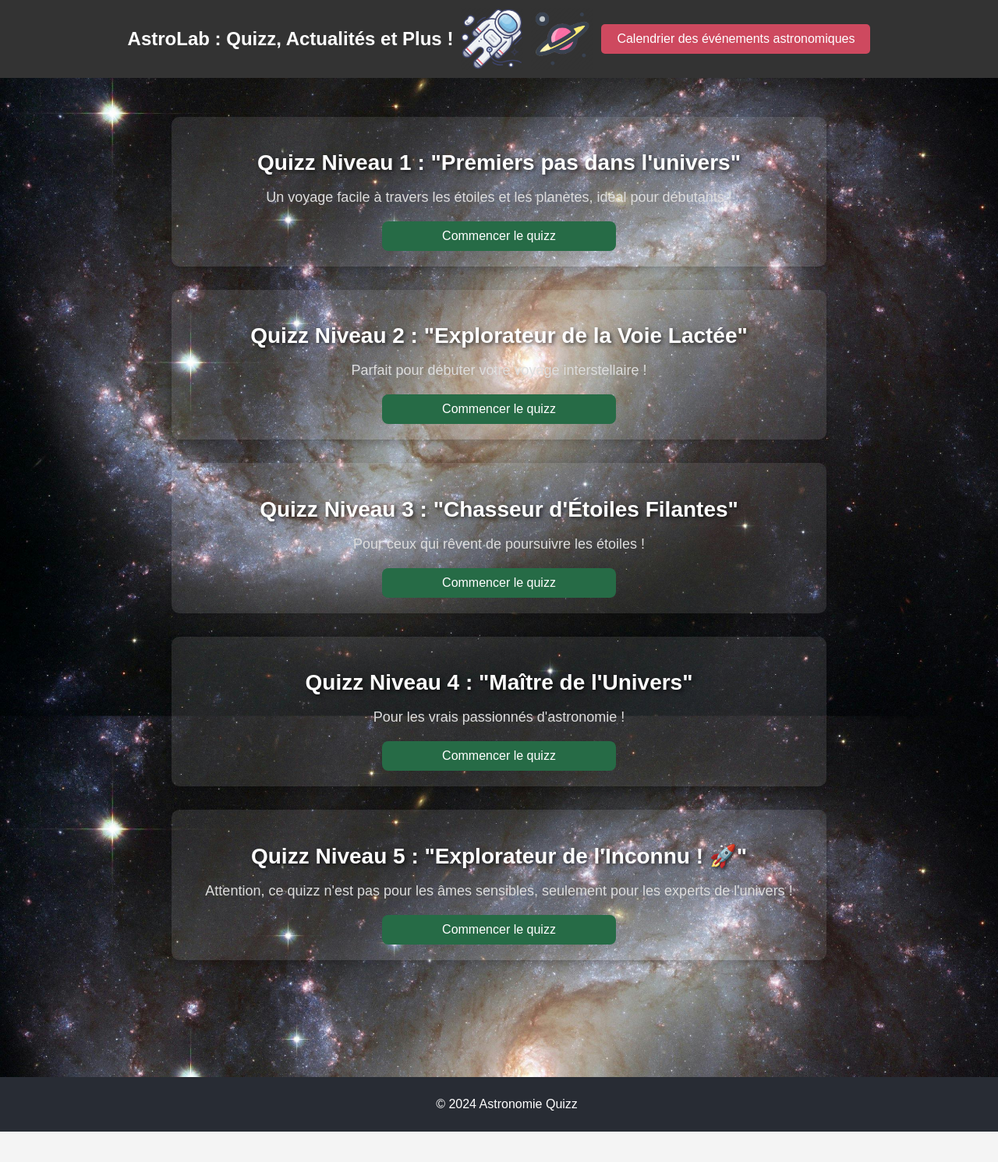
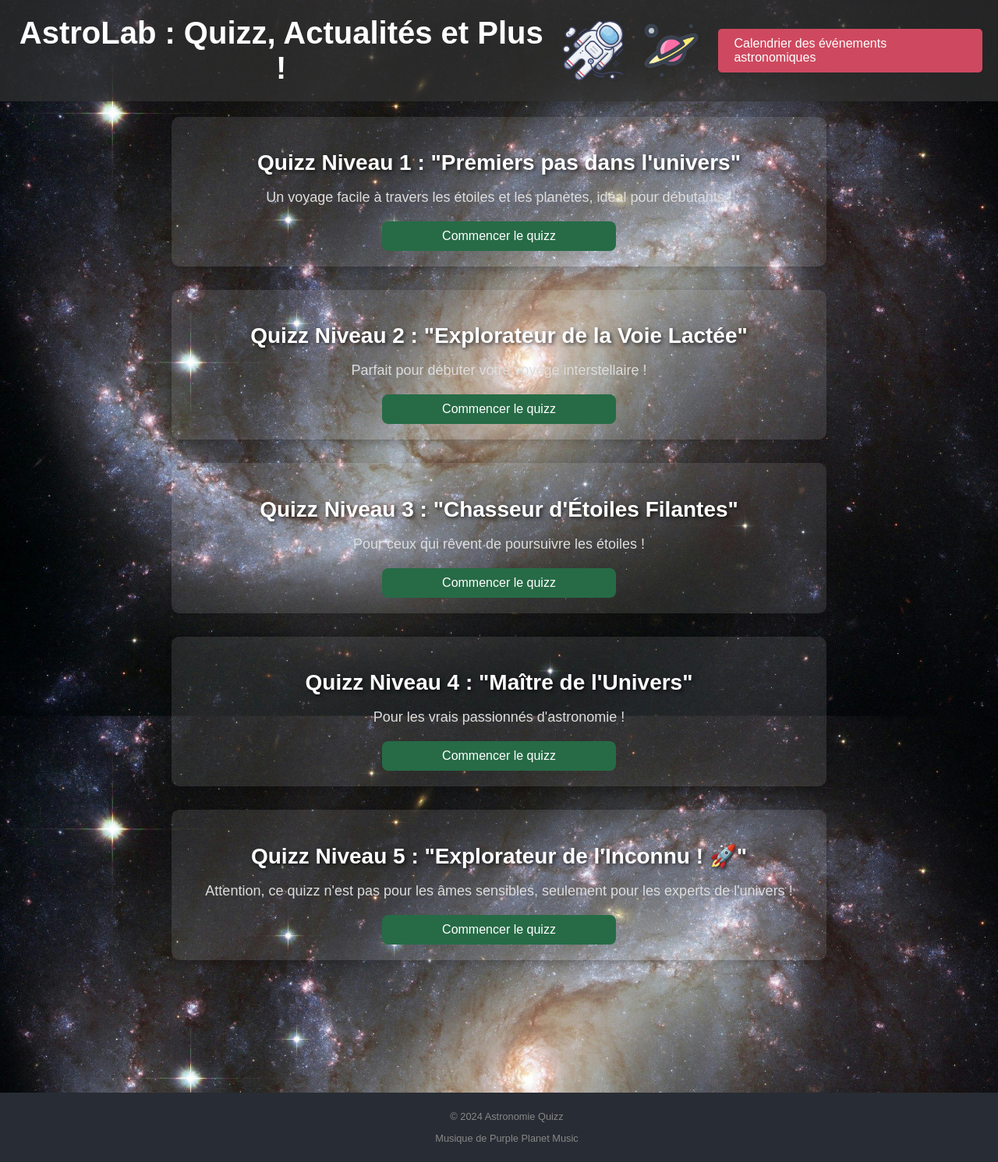
Before and after one commit to caroline-lte/ma-page-astronomie, a website: page index.html in a window 1280 px wide. Shown: the whole page at 78% size. Before the commit the page ends 1452 px from the top, so only its background shows below. Drawn offline with Linux system fonts and the light colour scheme.

Commit message:
ajout musique de fond

```diff
--- a/calendrier.css
+++ b/calendrier.css
@@ -103,3 +103,18 @@ footer {
     position: static;
     width: 100%;
 }
+footer p {
+    font-size: 0.8rem;  /* Taille plus petite */
+    color: #888;        /* Couleur grise discrète */
+    text-align: center; /* Centrer le texte */
+}
+
+footer a {
+    color: #888;        /* Couleur du lien discrète */
+    text-decoration: none; /* Enlever le souligné */
+}
+
+footer a:hover {
+    color: #fff;        /* Changer la couleur du lien au survol */
+    text-decoration: underline; /* Ajouter un souligné au survol */
+}
--- a/index.html
+++ b/index.html
@@ -10,7 +10,11 @@
     <link rel="stylesheet" href="style.css?v=1.0.1">
 
 </head>
+
 <body>
+    <audio id="background-music" loop autoplay>
+        <source src="Dewdrops.mp3" type="audio/mp3">
+    </audio>
 
 
     <header>
@@ -61,6 +65,7 @@
 
     <footer>
         <p>&copy; 2024 Astronomie Quizz</p>
+        <p>Musique de <a href="https://www.purple-planet.com/" target="_blank">Purple Planet Music</a></p>
     </footer>
 
  <!-- Boîte de dialogue -->
--- a/style.css
+++ b/style.css
@@ -311,3 +311,123 @@ header .btn {
 header .btn:hover {
     background-color: #d1006e;
 }
+body {
+    font-family: Arial, sans-serif;
+    margin: 0;
+    padding: 0;
+    background-image: url('images/ecran.jpg');
+    background-size: cover;
+    background-position: center center;
+    background-attachment: fixed;
+    color: #fff;
+    display: flex;
+    flex-direction: column;
+    min-height: 100vh;
+}
+
+header {
+    display: flex;
+    align-items: center;
+    justify-content: center;
+    padding: 20px;
+    background-color: rgba(51, 51, 51, 0.7);
+    width: 100%;
+    gap: 20px;
+}
+
+header h1 {
+    font-size: 2.5em;
+    color: #fff;
+    margin: 0;
+}
+
+header .btn {
+    display: inline-block;
+    background-color: rgb(206, 73, 95);
+    color: white;
+    padding: 10px 20px;
+    text-decoration: none;
+    border-radius: 5px;
+}
+
+header .btn:hover {
+    background-color: #d1006e;
+}
+
+main {
+    flex: 1;
+    width: 90%;
+    max-width: 100%;
+    margin: 20px auto;
+    display: flex;
+    flex-direction: column;
+    align-items: center;
+    justify-content: flex-start;
+    text-align: center;
+}
+@media (max-width: 768px) {
+#calendar {
+    width: 100%;
+    height: auto;
+    box-sizing: border-box;
+    margin: 0 auto;
+}
+.fc-daygrid-day {
+    padding: 5px; /* Ajuste les cases pour les adapter à l'écran */
+    min-height: 70px;
+}
+
+.fc-daygrid-event {
+    white-space: normal !important;
+    word-wrap: break-word !important;
+    font-size: 0.85rem;
+
+}
+}
+
+
+#evenements-astro {
+    background-color: rgba(0, 0, 0, 0.5);
+    padding: 20px;
+    border-radius: 10px;
+}
+
+#evenements-astro h3 {
+    font-size: 1.5em;
+    font-weight: bold;
+    color: #fff;
+    margin-bottom: 10px;
+    text-transform: uppercase;
+    letter-spacing: 0.5px;
+}
+
+#evenements-astro p {
+    font-size: 1em;
+    color: #ddd;
+    line-height: 1.6;
+    margin-bottom: 20px;
+    text-align: justify;
+}
+footer {
+    text-align: center;
+    padding: 10px;
+    background-color: #282c34;
+    color: white;
+    position: static;
+    width: 100%;
+}
+footer p {
+    font-size: 0.8rem;  /* Taille plus petite */
+    color: #888;        /* Couleur grise discrète */
+    text-align: center; /* Centrer le texte */
+}
+
+footer a {
+    color: #888;        /* Couleur du lien discrète */
+    text-decoration: none; /* Enlever le souligné */
+}
+
+footer a:hover {
+    color: #fff;        /* Changer la couleur du lien au survol */
+    text-decoration: underline; /* Ajouter un souligné au survol */
+}
```
Also changed, not shown: calendrier.html (+5 -2 lines), 1 other file.
